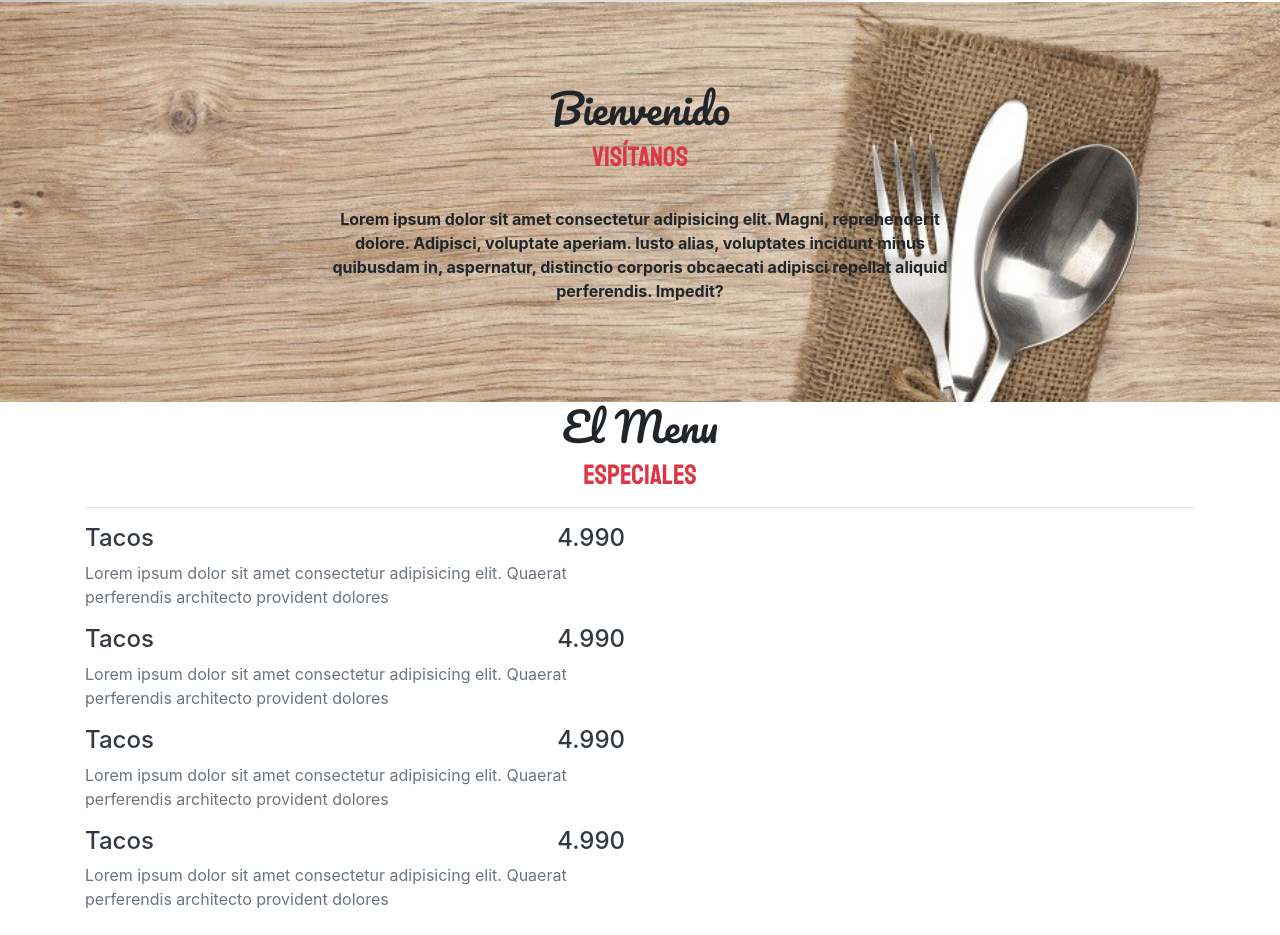
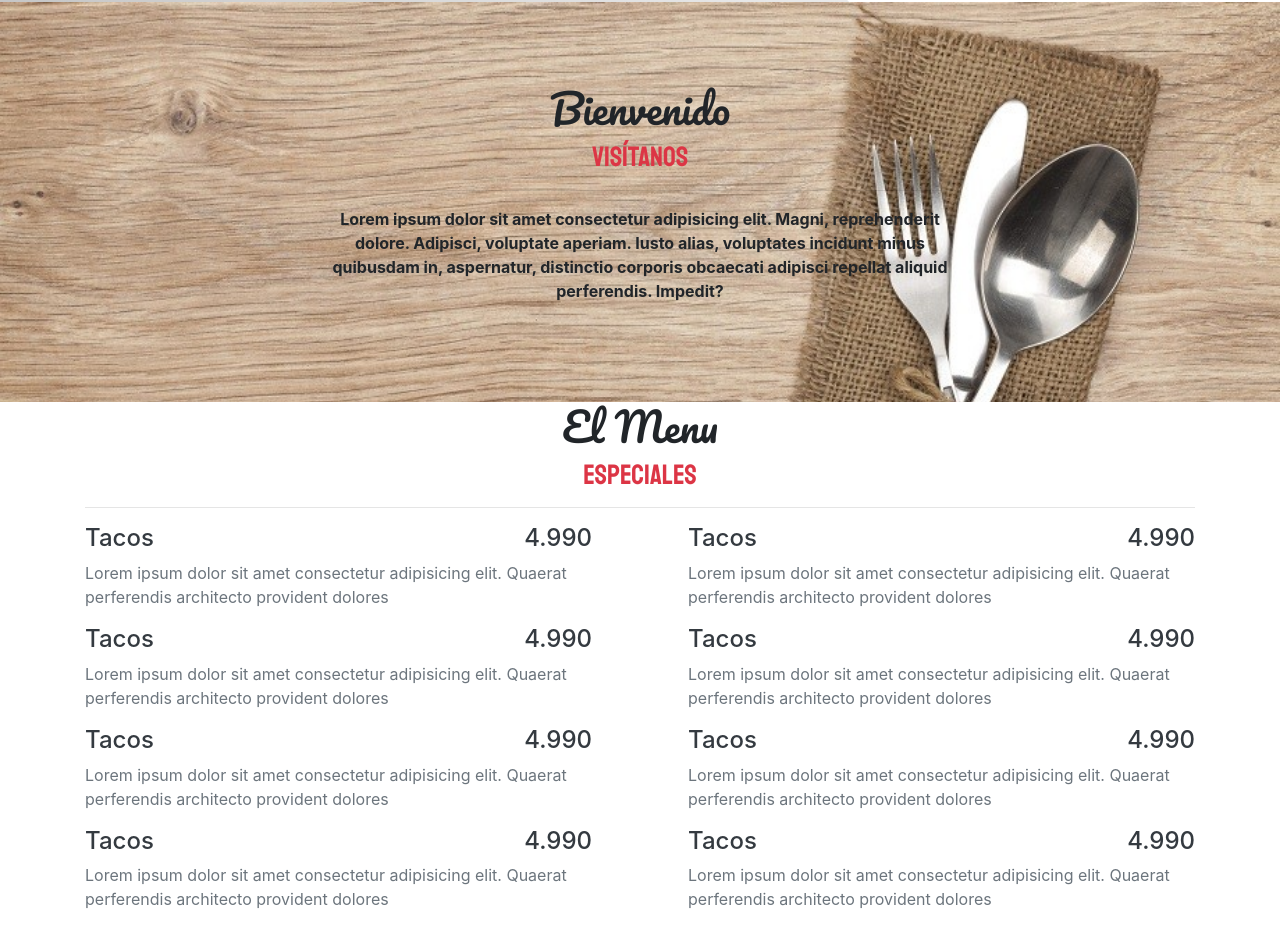
Before and after one commit to Yulieto/proyecto-tacos, a plain HTML site: page Yrestaurante/index.html in a window 1280 px wide. Shown: the part 1348-2283 px from the top of the page. Drawn offline with nearby package versions, Linux system fonts and the light colour scheme.

Commit message:
agrego los col

```diff
--- a/Yrestaurante/index.html
+++ b/Yrestaurante/index.html
@@ -105,8 +105,8 @@
               <h3 class="text-center text-danger">Especiales</h3>
               <hr>
          </div>
-            <div class="row">
-              <div class="col">
+            <div class="row mx-md-n5">
+              <div class="col px-md-5">
                 <div class="menus d-flex justify-content-between">
                   <h4 class="text-dark"> Tacos </h4>
                   <h4 class="text-dark"> 4.990 </h4>
@@ -136,7 +136,40 @@
                   Lorem ipsum dolor sit amet consectetur adipisicing elit. Quaerat perferendis architecto provident dolores
                 </p>
               </div>
-              <div class="col"></div>
+
+
+                <div class="col px-md-5">
+                  <div class="menus d-flex justify-content-between">
+                    <h4 class="text-dark"> Tacos </h4>
+                    <h4 class="text-dark"> 4.990 </h4>
+                  </div>
+                  <p class="text-muted">
+                    Lorem ipsum dolor sit amet consectetur adipisicing elit. Quaerat perferendis architecto provident dolores
+                  </p>
+                  <div class="menus d-flex justify-content-between">
+                    <h4 class="text-dark"> Tacos </h4>
+                    <h4 class="text-dark"> 4.990 </h4>
+                  </div>
+                  <p class="text-muted">
+                    Lorem ipsum dolor sit amet consectetur adipisicing elit. Quaerat perferendis architecto provident dolores
+                  </p>
+                  <div class="menus d-flex justify-content-between">
+                    <h4 class="text-dark"> Tacos </h4>
+                    <h4 class="text-dark"> 4.990 </h4>
+                  </div>
+                  <p class="text-muted">
+                    Lorem ipsum dolor sit amet consectetur adipisicing elit. Quaerat perferendis architecto provident dolores
+                  </p>
+                  <div class="menus d-flex justify-content-between">
+                    <h4 class="text-dark"> Tacos </h4>
+                    <h4 class="text-dark"> 4.990 </h4>
+                  </div>
+                  <p class="text-muted">
+                    Lorem ipsum dolor sit amet consectetur adipisicing elit. Quaerat perferendis architecto provident dolores
+                  </p>
+                </div>
+            </div>
+
             </div>
           </div>
 
```
